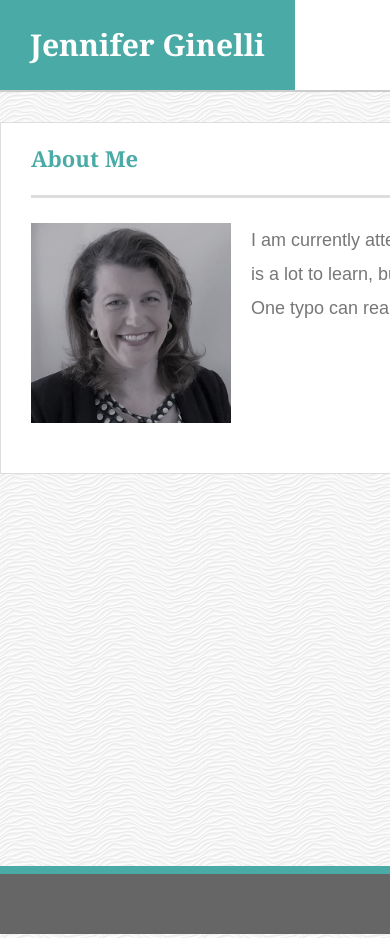
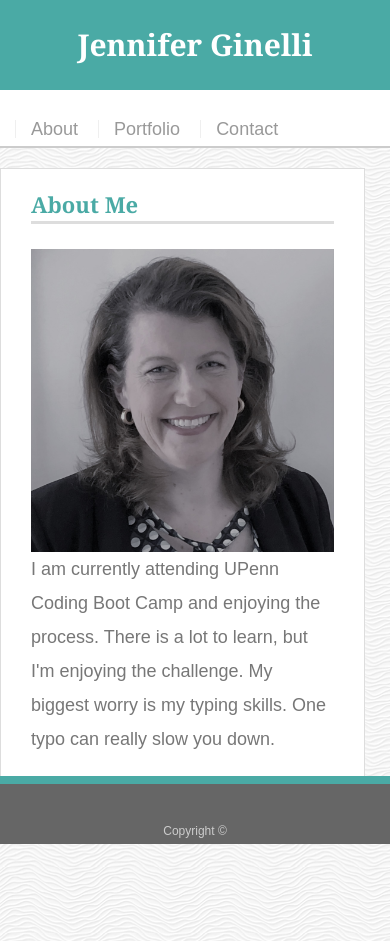
Before and after one commit to jcnimble/Responsive-Portfolio, a plain HTML site: page index.html in a window 390 px wide. Shown: the top 941 px of the page. Drawn offline with Linux system fonts and the light colour scheme.

Commit message:
Added Media Queries

```diff
--- a/index.html
+++ b/index.html
@@ -3,13 +3,12 @@
     <head>
         <meta charset="UTF-8">
         <title>Jennifer Ginelli</title>
+        <meta name="viewport" content="width=device-width, initial-scale=1.0">
         <link rel="stylesheet" type="text/css" href="style.css">
     </head>
 
     <body>
-        <header id="masthead">
-            <div class="container">
-
+            <header class="masthead">
                     <a href="index.html" id="logo">Jennifer Ginelli</a>
 
                     <nav>
@@ -17,26 +16,23 @@
                             <a href="portfolio.html"> Portfolio</a>
                             <a href="contact.html"> Contact</a>
                     </nav>
-            </div>
             </header>
 
-        <div id="main-container" class="container">
-                <section class="main-section">
+            <div class="wrapper">
 
-                <div id="subhead">
+                <div class="main-content">
+
                     <h2>About Me</h2>
-                </div>
 
-                <img id="image-bio" src="assets/images/Profile pic.jpg" alt="Jennifer Ginelli">
+                    <img src="assets/images/Profile pic.jpg" alt="Jennifer Ginelli">
                     <p>I am currently attending UPenn Coding Boot Camp and enjoying the process. There is a lot to learn, but I'm enjoying the challenge. My biggest worry is my typing skills. One typo can really slow you down.</p>
 
-            </section>
+                </div>
             </div>
 
             <footer>
-                <div class="container">
                     Copyright &copy;
+            </footer>
         </div>
-            </footer>
-
+    </body>
 </html>
--- a/style.css
+++ b/style.css
@@ -2,6 +2,7 @@
   box-sizing: border-box;
 }
 
+/*Overall Styling*/
 body {
   margin:0;
   font-size: 18px;
@@ -9,13 +10,6 @@ body {
   color: #777777;
   background-image: url(assets/images/white-waves.png);
   font-family: 'Arial', 'Helvetica Neue', Helvetica, sans-serif;
-}
-
-.container {
-    width: 100%;
-    width: 960px;
-    margin: 0 auto;
-    clear: both;
 }
 
 h1,
@@ -49,8 +43,22 @@ h1 {
 font-size: 22px;
 }
 
-/*Header & Navigation*/
-header {
+html,
+body {
+height: 100%;
+position: relative;
+}
+
+.wrapper {
+  min-height: 100vh;
+  overflow: hidden;
+  display: block;
+  position: relative;
+  width: 960px;
+ }
+
+/*Masthead*/
+.masthead {
   z-index: 99;
   width: 100%;
   margin: 0;
@@ -58,6 +66,7 @@ header {
   color: #ffffff;
   background: #ffffff;
   border-bottom: 2px solid #cccccc;
+  margin-bottom: 20px;
 }
 
 header::after {
@@ -68,7 +77,6 @@ header::after {
 
 #logo {
   background: #4aaaa5;
-    height: 90px;
   float:left;
   font-family: 'Georgia', Times, Times New Roman, serif;
   text-align: center;
@@ -78,16 +86,15 @@ header::after {
   font-size: 30px;
   text-decoration: none;
   padding-left: 30px;
-    padding-right: 30px
+  padding-right: 30px;
+  margin-left: 40px;
 }
 
 nav {
   float: right;
-}
-
-nav {
   padding: 0;
   list-style: none;
+  margin-right: 40px;
 }
 
 nav a {
@@ -110,36 +117,27 @@ nav a {
     padding: 4px;
 }
 
-
-
-/*Overall Style*/
-#main-container {
-    padding-top: 30px;
-    min-height: calc(100vh - 70px);
-  }
-
-  .main-section {
+/*Main Conent*/
+.main-content {
   float: left;
-    width: 100%;
-    max-width: 960px;
   padding-left: 30px;
   padding-right: 30px;
   padding-bottom: 30px;
-    margin: 0 0 40px;
+  margin-left: 40px;
+  margin-right: 40px;
   background: #ffffff;
   border: 1px solid #dddddd;
+  width: 90%;
 }
 
-
-#subhead {
+.main-content h2 {
   margin-bottom: 25px;
   color: #4aaaa5;
   border-bottom: 3px solid #dddddd;
   font-family: 'Georgia', Times, Times New Roman, serif;
 }
 
-/*About Me Pic*/
-#image-bio {
+.main-content img {
   width: 200px;
   height: 200px;
   margin-right: 20px;
@@ -151,6 +149,7 @@ nav a {
 
 .form {
   margin-bottom: 20px;
+  width:100%;
 }
 
 .form p {
@@ -198,6 +197,7 @@ nav a {
 
 .gallery img {
   width: 100%;
+  height:100%;
   border: 0 none;
   opacity: 0.8;
 }
@@ -221,15 +221,72 @@ nav a {
   margin-right: 40px;
 }
 
+
+
 /*Footer*/
 footer {
   padding: 30px 0;
   clear: both;
   font-size: 12px;
-    color: #ffffff;
   color: #cccccc;
   text-align: center;
   background: #666666;
   border-top: 8px solid #4aaaa5;
   height: 50px;
+  width: 100%;
+  position: fixed;
+  left: 0;
+  bottom: 0;
+  width: 100%;
 }
+
+/*Media Quieries*/
+
+/*max-width: 980px*/
+
+  @media screen and (max-width: 980px) {
+      .main-content {
+      width: 65%;
+      }
+  }
+
+/*max-width: 768px*/
+
+@media screen and (max-width: 768px) {
+      .main-content{
+      width: 48%;
+      }
+  }
+
+/*max-width: 640px*/
+
+@media screen and (max-width: 640px) {
+
+      #logo {
+      width: 100%;
+      margin: 0;
+      }
+
+      nav {
+      clear: both;
+      width: 100%;
+      margin: 0;
+      }
+
+      nav a {
+      text-align: center;
+      }
+
+
+
+      .main-content {
+      width: 38%;
+      margin: 0;
+      }
+
+      .main-content img {
+      width: 100%;
+      height: 100%;
+      margin: 0;
+      }
+  }
```
Also changed, not shown: contact.html (+8 -13 lines), portfolio.html (+6 -13 lines). Lines whose indentation alone changed are shown as unchanged.
